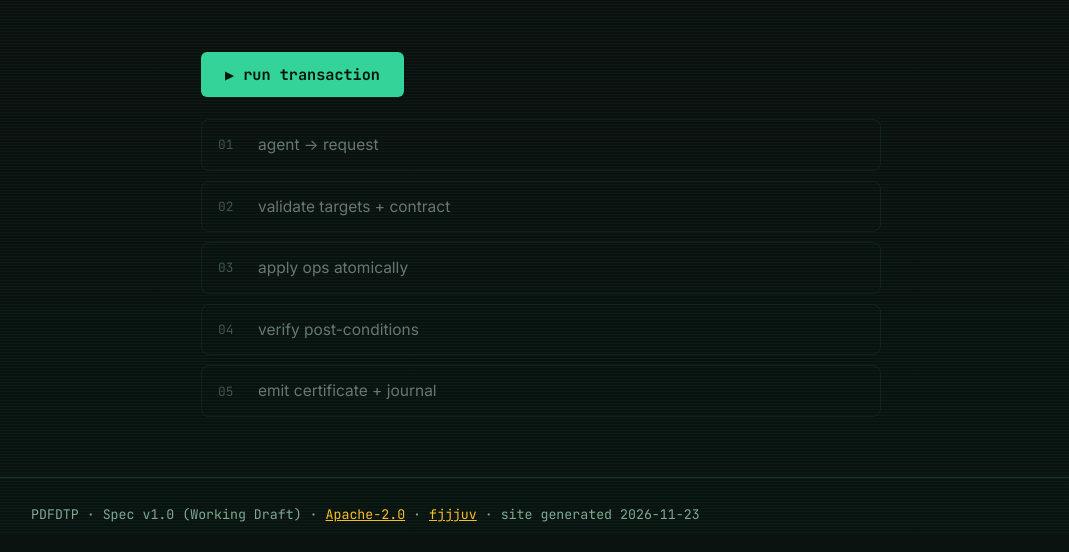
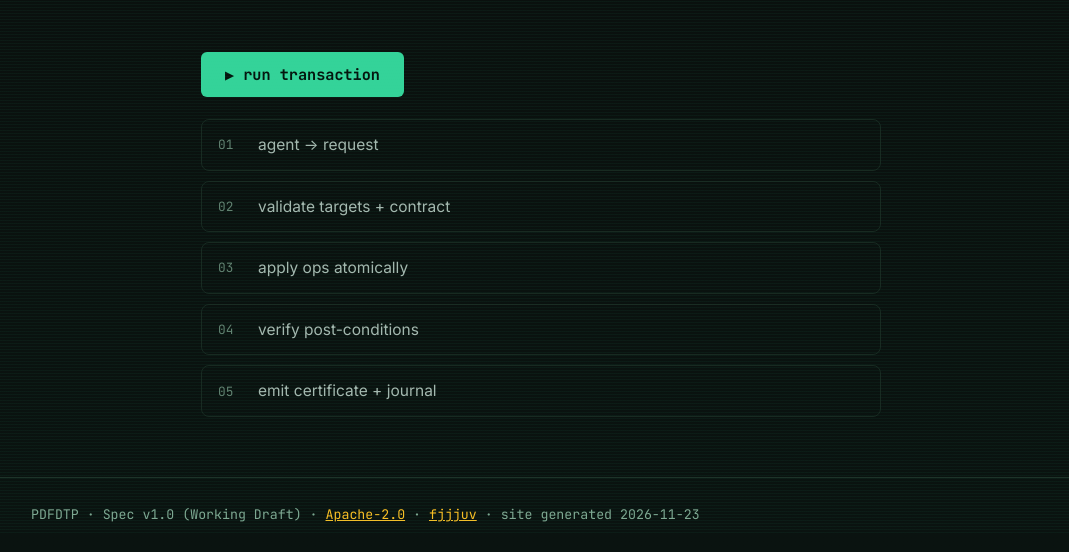
Before and after one commit to fjjjuv/pdfdtp, a plain HTML site: page playground.html in a window 1280 px wide. Shown: the part 265-817 px from the top of the page, without its empty margins (99-1168 px from the left). Drawn offline with Linux system fonts and the light colour scheme.

Commit message:
fix: JSON visible sur pdfad (fond sombre), steps lisibles, favicons

```diff
--- a/assets/style.css
+++ b/assets/style.css
@@ -59,7 +59,7 @@ article a{color:var(--acc2)}
 .copy button{position:absolute;top:8px;right:8px;background:#122019;border:1px solid var(--bd);color:var(--mut);border-radius:6px;padding:3px 10px;font-size:.75rem;cursor:pointer}
 .copy button:hover{color:var(--fg)}
 .flow{display:flex;flex-direction:column;gap:10px;margin:22px 0}
-.fstep{display:flex;align-items:center;gap:14px;border:1px solid var(--bd);border-radius:8px;padding:12px 16px;transition:.35s;opacity:.45}
+.fstep{display:flex;align-items:center;gap:14px;border:1px solid var(--bd);border-radius:8px;padding:12px 16px;transition:.35s;opacity:.75}
 .fstep .n{font-family:var(--mono);color:var(--mut);font-size:.8rem;min-width:26px}
 .fstep.on{opacity:1;border-color:var(--acc);box-shadow:0 0 16px #34d39922}
 .fstep.on .n{color:var(--acc)}
```
Also changed, not shown: examples.html (+1 -0 lines), index.html (+1 -0 lines), playground.html (+1 -0 lines), spec.html (+1 -0 lines).
